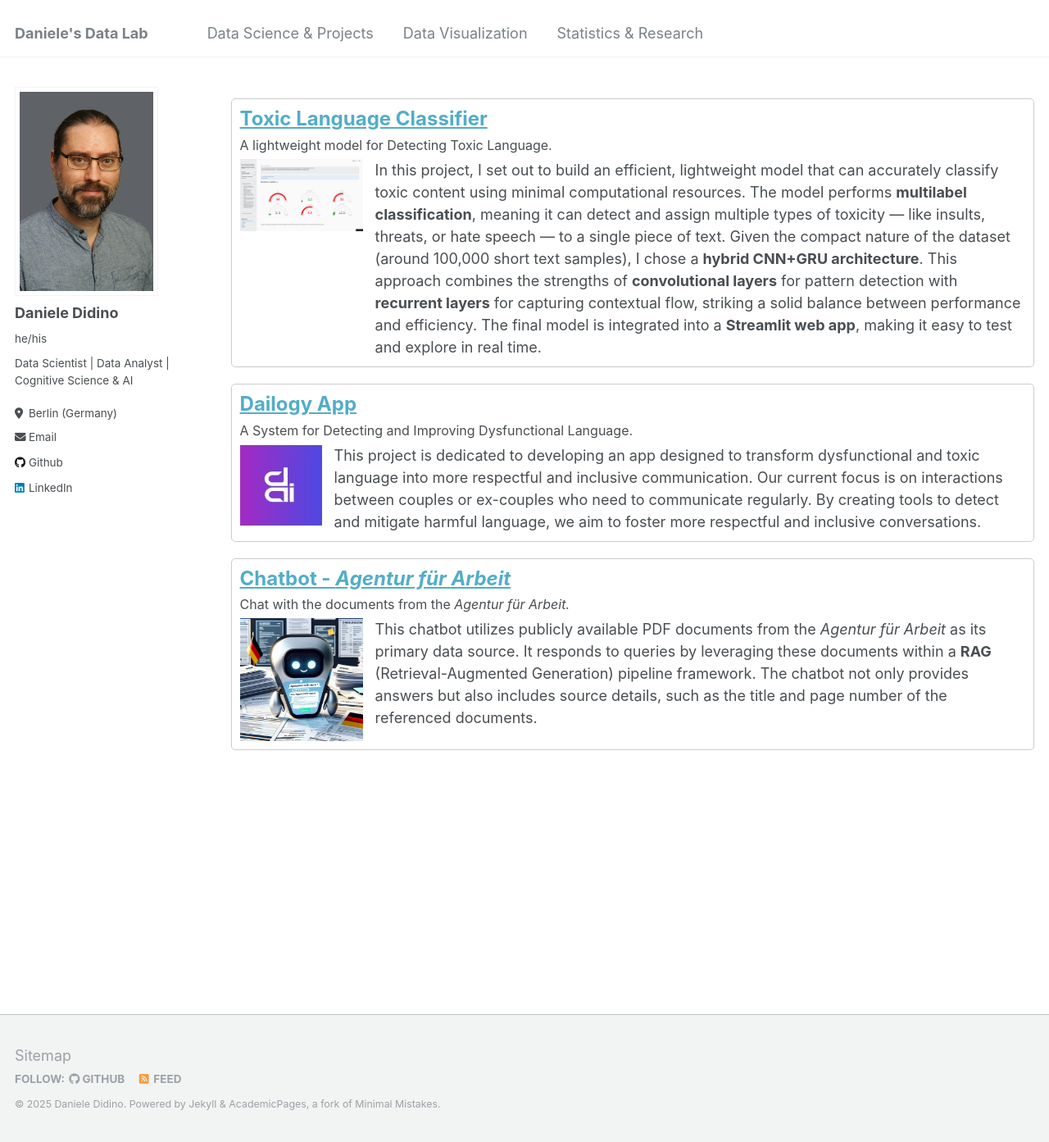
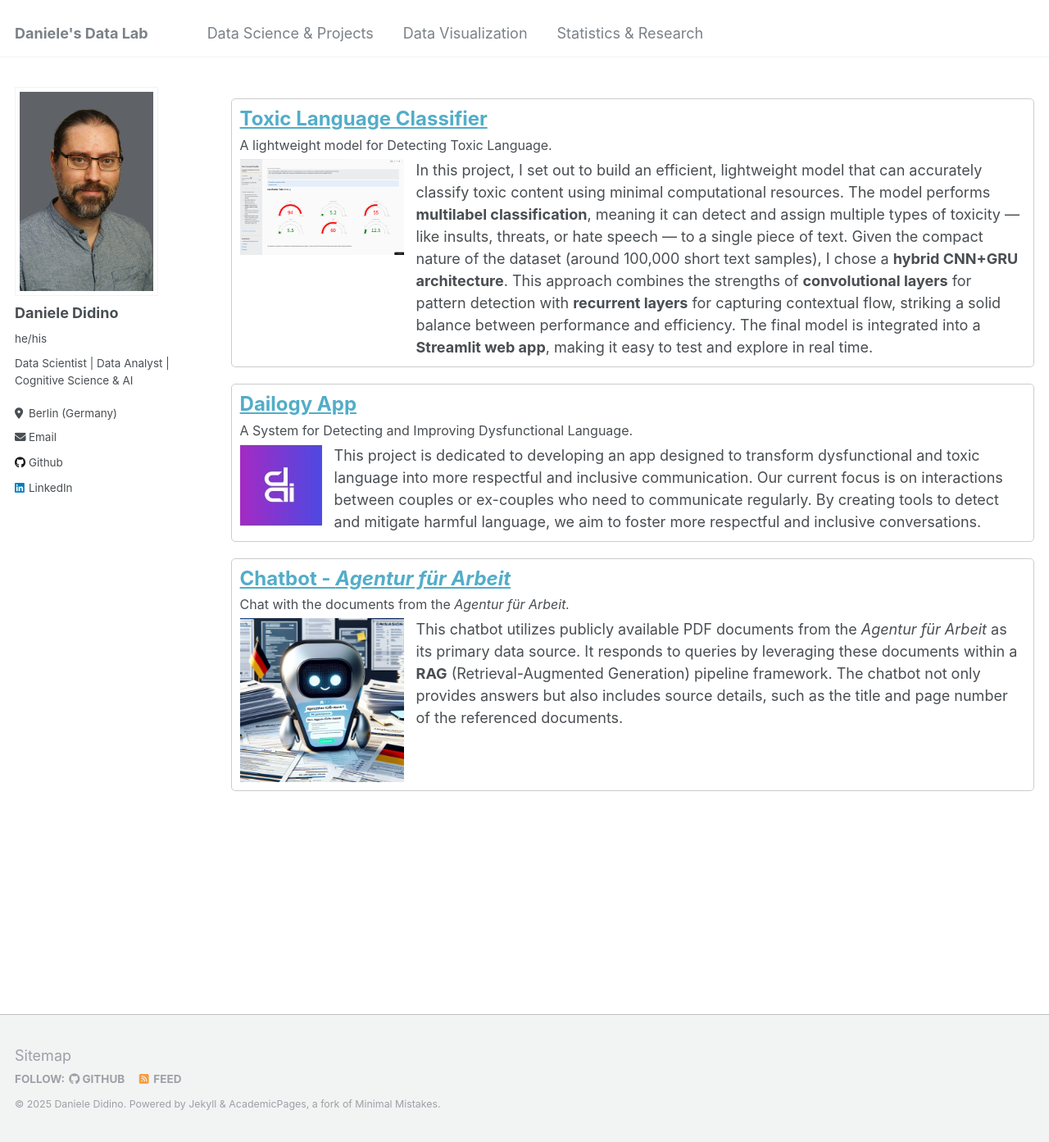
Before and after one commit to DanieleDidino/DanieleDidino.github.io, a Jekyll site: the page built from _pages/data_proj.html, in a window 1280 px wide and 1393 px high. Shown: the whole window at 82% size. Built offline with Jekyll 4.4.1, drawn with Linux system fonts in a browser that asks for light colours.

Commit message:
edit img size

```diff
--- a/_pages/data_proj.html
+++ b/_pages/data_proj.html
@@ -40,7 +40,7 @@
       align-items: flex-start;
   }
   .project-body img {
-      max-width: 150px;
+      /* max-width: 150px; */  /* 150px */
       margin-right: 15px;
   }
   .project-body p {
```
